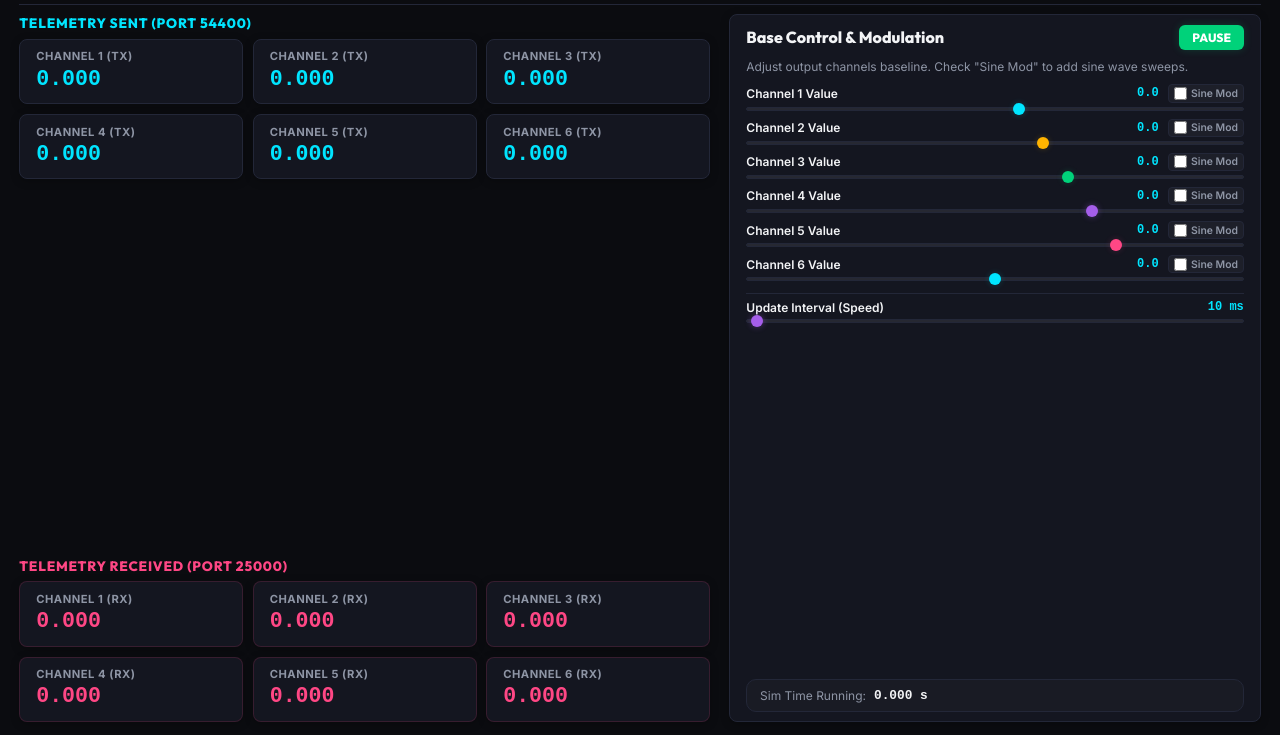
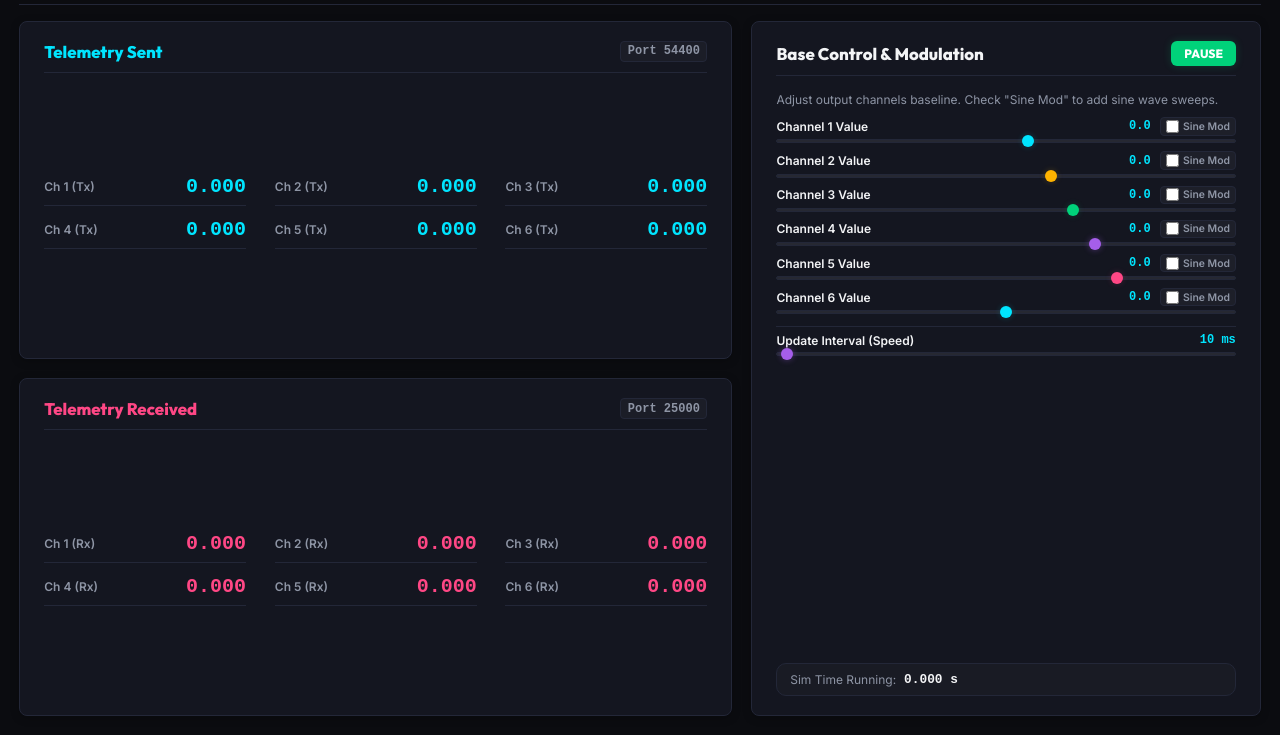
Before and after one commit to MohammedBACHIRIx/p5-udp-sim, a website: page public/index.html in a window 1280 px wide. Shown: the part 65-800 px from the top of the page. Drawn offline with Linux system fonts and the light colour scheme.

Commit message:
Redesign layout: consolidate channel cards, balance left displays grid and right controls

```diff
--- a/public/index.html
+++ b/public/index.html
@@ -29,90 +29,66 @@
       <div class="left-panel">
 
         <!-- Outgoing telemetry values (Sent on 54400) -->
-        <section class="grid-section">
-          <h2 class="section-title">Telemetry Sent (Port 54400)</h2>
-          <div class="readouts-grid">
-            <div class="card readout-card">
-              <h3>Channel 1 (Tx)</h3>
-              <div class="value-container">
-                <span id="tx-val-0" class="value font-mono">0.000</span>
-              </div>
+        <div class="card data-panel">
+          <h2 class="panel-title">Telemetry Sent <span class="port-label">Port 54400</span></h2>
+          <div class="data-grid">
+            <div class="data-row">
+              <span class="ch-label">Ch 1 (Tx)</span>
+              <span id="tx-val-0" class="ch-value">0.000</span>
             </div>
-            <div class="card readout-card">
-              <h3>Channel 2 (Tx)</h3>
-              <div class="value-container">
-                <span id="tx-val-1" class="value font-mono">0.000</span>
-              </div>
+            <div class="data-row">
+              <span class="ch-label">Ch 2 (Tx)</span>
+              <span id="tx-val-1" class="ch-value">0.000</span>
             </div>
-            <div class="card readout-card">
-              <h3>Channel 3 (Tx)</h3>
-              <div class="value-container">
-                <span id="tx-val-2" class="value font-mono">0.000</span>
-              </div>
+            <div class="data-row">
+              <span class="ch-label">Ch 3 (Tx)</span>
+              <span id="tx-val-2" class="ch-value">0.000</span>
             </div>
-            <div class="card readout-card">
-              <h3>Channel 4 (Tx)</h3>
-              <div class="value-container">
-                <span id="tx-val-3" class="value font-mono">0.000</span>
-              </div>
+            <div class="data-row">
+              <span class="ch-label">Ch 4 (Tx)</span>
+              <span id="tx-val-3" class="ch-value">0.000</span>
             </div>
-            <div class="card readout-card">
-              <h3>Channel 5 (Tx)</h3>
-              <div class="value-container">
-                <span id="tx-val-4" class="value font-mono">0.000</span>
-              </div>
+            <div class="data-row">
+              <span class="ch-label">Ch 5 (Tx)</span>
+              <span id="tx-val-4" class="ch-value">0.000</span>
             </div>
-            <div class="card readout-card">
-              <h3>Channel 6 (Tx)</h3>
-              <div class="value-container">
-                <span id="tx-val-5" class="value font-mono">0.000</span>
-              </div>
+            <div class="data-row">
+              <span class="ch-label">Ch 6 (Tx)</span>
+              <span id="tx-val-5" class="ch-value">0.000</span>
             </div>
           </div>
-        </section>
+        </div>
 
         <!-- Incoming telemetry values (Received on 25000) -->
-        <section class="grid-section">
-          <h2 class="section-title text-magenta">Telemetry Received (Port 25000)</h2>
-          <div class="readouts-grid labview-grid">
-            <div class="card readout-card lv-card">
-              <h3>Channel 1 (Rx)</h3>
-              <div class="value-container">
-                <span id="rx-val-0" class="value font-mono">0.000</span>
-              </div>
+        <div class="card data-panel lv-panel">
+          <h2 class="panel-title text-magenta">Telemetry Received <span class="port-label">Port 25000</span></h2>
+          <div class="data-grid">
+            <div class="data-row">
+              <span class="ch-label">Ch 1 (Rx)</span>
+              <span id="rx-val-0" class="ch-value">0.000</span>
             </div>
-            <div class="card readout-card lv-card">
-              <h3>Channel 2 (Rx)</h3>
-              <div class="value-container">
-                <span id="rx-val-1" class="value font-mono">0.000</span>
-              </div>
+            <div class="data-row">
+              <span class="ch-label">Ch 2 (Rx)</span>
+              <span id="rx-val-1" class="ch-value">0.000</span>
             </div>
-            <div class="card readout-card lv-card">
-              <h3>Channel 3 (Rx)</h3>
-              <div class="value-container">
-                <span id="rx-val-2" class="value font-mono">0.000</span>
-              </div>
+            <div class="data-row">
+              <span class="ch-label">Ch 3 (Rx)</span>
+              <span id="rx-val-2" class="ch-value">0.000</span>
             </div>
-            <div class="card readout-card lv-card">
-              <h3>Channel 4 (Rx)</h3>
-              <div class="value-container">
-                <span id="rx-val-3" class="value font-mono">0.000</span>
-              </div>
+            <div class="data-row">
+              <span class="ch-label">Ch 4 (Rx)</span>
+              <span id="rx-val-3" class="ch-value">0.000</span>
             </div>
-            <div class="card readout-card lv-card">
-              <h3>Channel 5 (Rx)</h3>
-              <div class="value-container">
-                <span id="rx-val-4" class="value font-mono">0.000</span>
-              </div>
+            <div class="data-row">
+              <span class="ch-label">Ch 5 (Rx)</span>
+              <span id="rx-val-4" class="ch-value">0.000</span>
             </div>
-            <div class="card readout-card lv-card">
-              <h3>Channel 6 (Rx)</h3>
-              <div class="value-container">
-                <span id="rx-val-5" class="value font-mono">0.000</span>
-              </div>
+            <div class="data-row">
+              <span class="ch-label">Ch 6 (Rx)</span>
+              <span id="rx-val-5" class="ch-value">0.000</span>
             </div>
           </div>
-        </section>
+        </div>
 
       </div>
 
--- a/public/style.css
+++ b/public/style.css
@@ -77,7 +77,7 @@ h1 {
   gap: 0.5rem;
   background: rgba(255, 255, 255, 0.04);
   padding: 0.3rem 0.7rem;
-  border-radius: 12px;
+  border-radius: 8px;
   border: 1px solid var(--panel-border);
   font-size: 0.75rem;
   font-weight: 600;
@@ -103,10 +103,11 @@ h1 {
 /* Widescreen Content Layout Split */
 .dashboard-content {
   display: grid;
-  grid-template-columns: 1.3fr 1fr;
+  grid-template-columns: 1.4fr 1fr;
   gap: 1.2rem;
   flex-grow: 1;
   min-height: 0;
+  padding: 0.4rem 0;
 }
 
 @media (max-width: 950px) {
@@ -124,8 +125,7 @@ h1 {
 .left-panel {
   display: flex;
   flex-direction: column;
-  gap: 0.8rem;
-  justify-content: space-between;
+  gap: 1.2rem;
   min-height: 0;
 }
 
@@ -135,82 +135,88 @@ h1 {
   min-height: 0;
 }
 
-/* Grid Sections */
-.grid-section {
-  display: flex;
-  flex-direction: column;
-  gap: 0.4rem;
-}
-
-.section-title {
-  font-family: 'Outfit', sans-serif;
-  font-size: 0.85rem;
-  text-transform: uppercase;
-  letter-spacing: 0.8px;
-  color: var(--cyan);
-}
-
-.section-title.text-magenta {
-  color: var(--magenta);
-}
-
 /* Crisp Panel Card (Restrained, Flat Design) */
 .card {
   background: var(--panel-bg);
   border: 1px solid var(--panel-border);
   border-radius: 8px;
-  padding: 0.6rem 1rem;
+  padding: 1.2rem 1.5rem;
   box-shadow: 0 2px 8px rgba(0, 0, 0, 0.25);
-  transition: border-color 0.2s ease, box-shadow 0.2s ease;
+  transition: border-color 0.2s ease;
 }
 
 .card:hover {
-  border-color: rgba(0, 229, 255, 0.25);
+  border-color: rgba(0, 229, 255, 0.2);
 }
 
-/* Readouts Grid - 3 Columns for Side-by-Side View */
-.readouts-grid {
+/* Data Telemetry Panels (Left Column) */
+.data-panel {
+  flex: 1;
+  display: flex;
+  flex-direction: column;
+  justify-content: space-between;
+  min-height: 0;
+}
+
+.panel-title {
+  font-family: 'Outfit', sans-serif;
+  font-size: 1.05rem;
+  font-weight: 700;
+  color: var(--cyan);
+  display: flex;
+  justify-content: space-between;
+  align-items: center;
+  border-bottom: 1px solid var(--panel-border);
+  padding-bottom: 0.6rem;
+  margin-bottom: 0.8rem;
+}
+
+.panel-title.text-magenta {
+  color: var(--magenta);
+}
+
+.port-label {
+  font-family: monospace;
+  font-size: 0.75rem;
+  color: var(--text-secondary);
+  background: rgba(255, 255, 255, 0.03);
+  padding: 0.15rem 0.4rem;
+  border-radius: 4px;
+  border: 1px solid var(--panel-border);
+}
+
+/* Tabular Data Grid Layout */
+.data-grid {
   display: grid;
   grid-template-columns: repeat(3, 1fr);
-  gap: 0.6rem;
+  gap: 0.8rem 1.8rem;
+  flex-grow: 1;
+  align-content: center;
 }
 
-.readout-card h3 {
-  color: var(--text-secondary);
-  font-size: 0.7rem;
-  text-transform: uppercase;
-  letter-spacing: 0.5px;
+.data-row {
+  display: flex;
+  justify-content: space-between;
+  align-items: center;
+  border-bottom: 1px solid var(--panel-border);
+  padding-bottom: 0.4rem;
 }
 
-.value-container {
-  display: flex;
-  align-items: baseline;
-  margin: 0.2rem 0;
+.ch-label {
+  color: var(--text-secondary);
+  font-size: 0.75rem;
+  font-weight: 600;
 }
 
-.value {
+.ch-value {
   font-family: monospace;
-  font-size: 1.4rem;
+  font-size: 1.25rem;
   font-weight: 700;
   color: var(--cyan);
 }
 
-.font-mono {
-  font-family: monospace !important;
-  font-size: 1.35rem;
-}
-
-.lv-card .value {
+.lv-panel .ch-value {
   color: var(--magenta);
-}
-
-/* LabVIEW Specific Readouts */
-.lv-card {
-  border-color: rgba(255, 71, 133, 0.15);
-}
-
-.lv-card:hover {
-  border-color: rgba(255, 71, 133, 0.4);
 }
 
 /* Controls Panel (Right Side) */
@@ -226,11 +232,15 @@ h1 {
   display: flex;
   justify-content: space-between;
   align-items: center;
+  border-bottom: 1px solid var(--panel-border);
+  padding-bottom: 0.6rem;
+  margin-bottom: 0.4rem;
 }
 
 .controls-card h2 {
   font-family: 'Outfit', sans-serif;
-  font-size: 1rem;
+  font-size: 1.05rem;
+  font-weight: 700;
 }
 
 /* Run/Pause Button */
@@ -324,7 +334,7 @@ h1 {
   padding: 0.1rem 0.3rem;
   border-radius: 4px;
   border: 1px solid var(--panel-border);
-  transition: all 0.2s ease;
+  transition: all 0.3s ease;
 }
 
 .toggle-switch:hover {
```
Also changed, not shown: screenshot.jpg.
